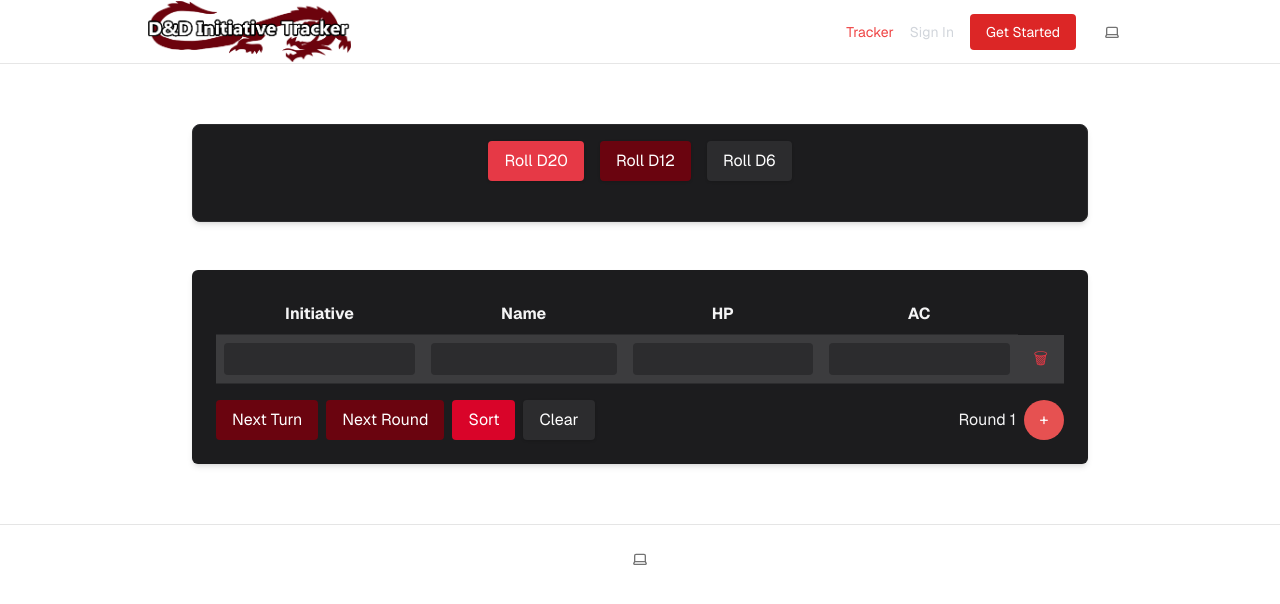
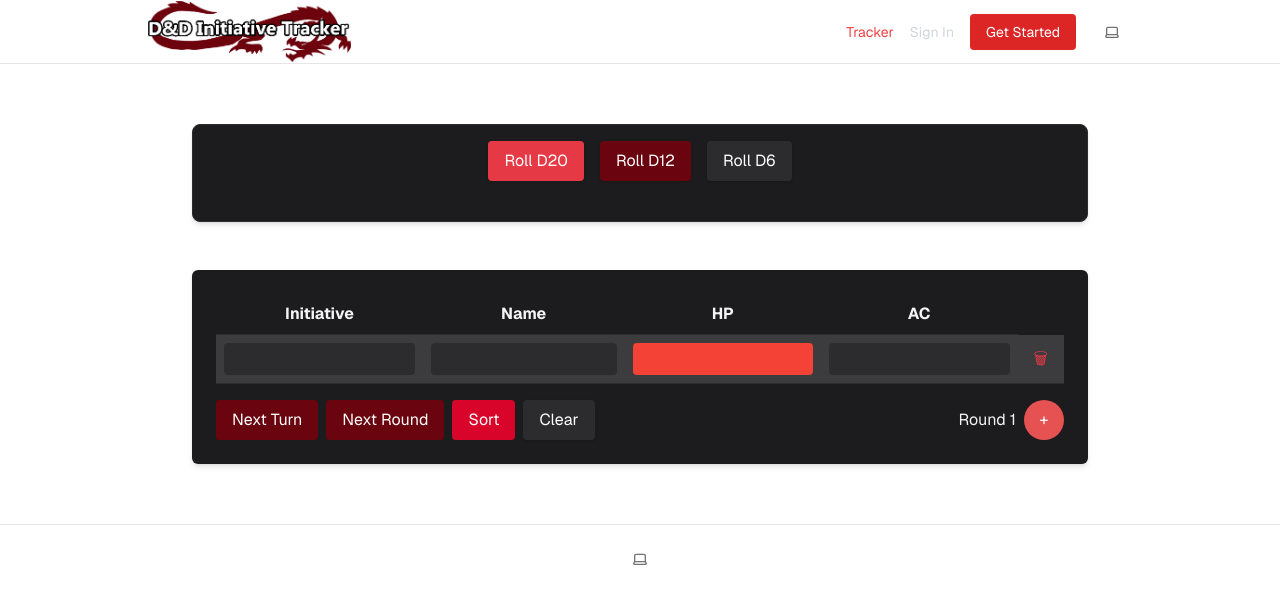
Before and after one commit to rakenduste-programmeerimine-2024/initiative-tracker, a Next.js app: page /tracker in a window 1280 px wide. Shown: the top 604 px of the page. Built offline with nearby package versions, Linux system fonts and the light colour scheme; no server answers.

Commit message:
feat: add health status colors

```diff
--- a/components/tracker.tsx
+++ b/components/tracker.tsx
@@ -39,6 +39,14 @@ export default function Tracker() {
 
   const advanceTurn = () => {
     setActiveIndex((prev) => (prev + 1) % participants.length);
+  };
+
+  // Define background color based on HP
+  const getHpColor = (hp: string) => {
+    const value = Number(hp);
+    if (value > 80) return "bg-[#4caf50]"; // Roheline
+    if (value >= 40) return "bg-[#ffeb3b]"; // Kollane
+    return "bg-[#f44336]"; // Punane
   };
 
   return (
@@ -101,7 +109,9 @@ export default function Tracker() {
                         )
                       )
                     }
-                    className="bg-[#2c2c2e] text-[#f4f4f5] rounded p-1 w-full"
+                    className={`text-[#1c1c1e] rounded p-1 w-full ${getHpColor(
+                      participant.hp
+                    )}`}
                   />
                 </td>
                 <td className="p-2 border-b border-[#2c2c2e]">
```
